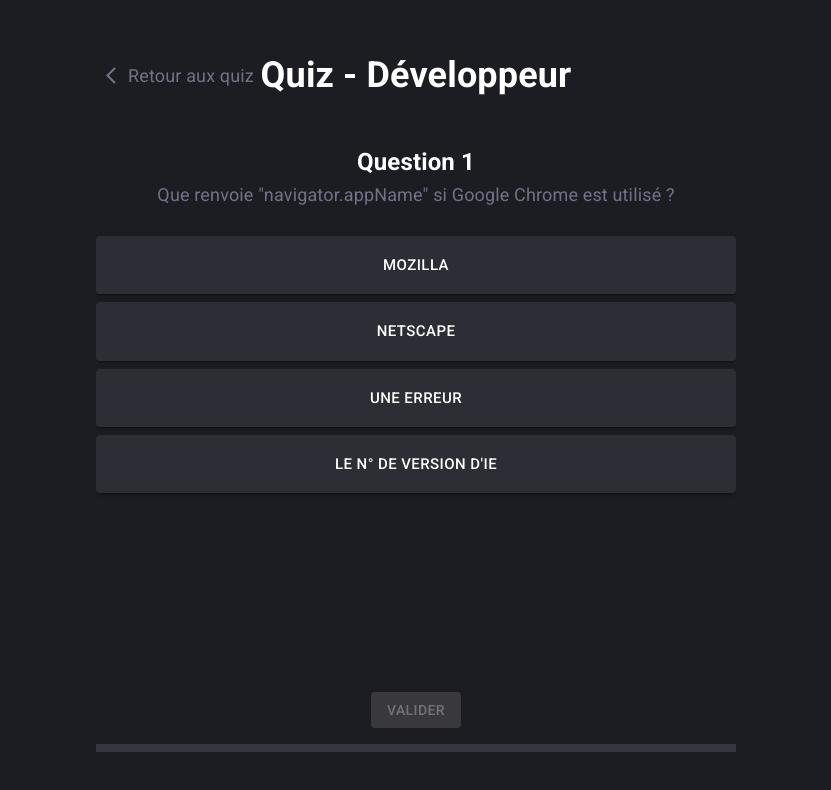
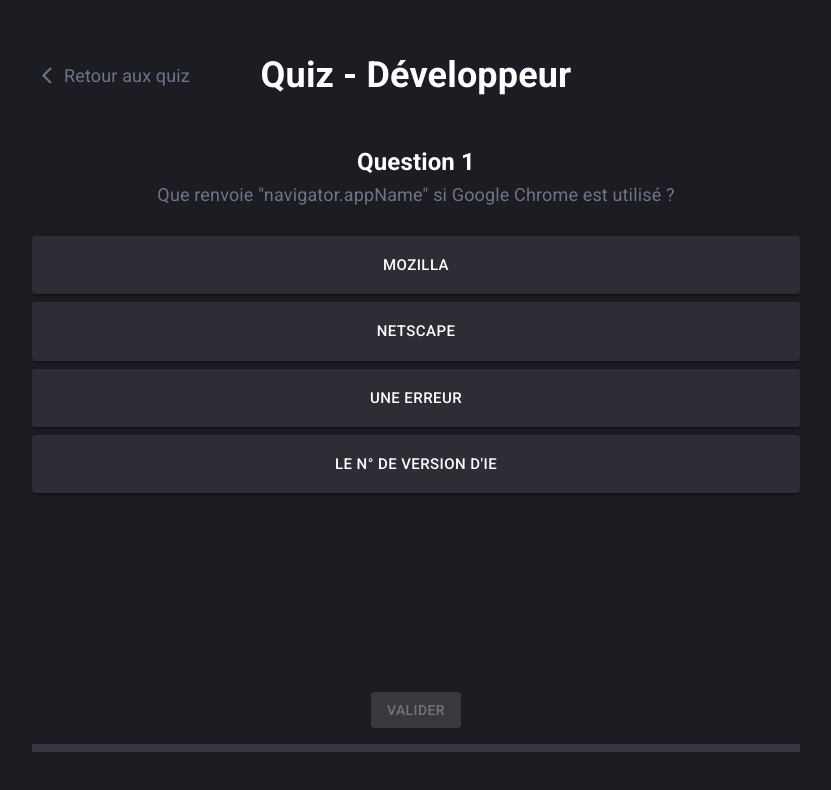
Before and after one commit to MaximilienBEY/48h, a React (Vite) app: page /quiz/developer in a window 1280 px wide. Shown: the top 790 px of the page, without its empty margins (224-1055 px from the left). Built offline with nearby package versions, Linux system fonts and the light colour scheme.

Commit message:
add questions

```diff
--- a/src/components/Question.tsx
+++ b/src/components/Question.tsx
@@ -96,9 +96,12 @@ const main = (${params.join(", ")}) => {
         answers.length === correct?.length && answers.every((a) => correct?.includes(a)),
       )
     } else if (type === "input") {
-      onSubmit(answer.toLowerCase() === question.answer!.toLowerCase())
+      onSubmit(answer.trim().toLowerCase() === question.answer!.trim().toLowerCase())
     } else if (type === "code") {
       const content = answer.split("\n").slice(1, -1).join("\n").trim()
+      if (question.forbiddenTerms?.find((f) => content.match(f)))
+        return addAlert("Vous avez utilisé un terme interdit dans votre code.")
+
       const defaultParams = question.tests!.at(0)?.params ?? []
       const params = getParams(defaultParams)
 
--- a/src/components/Quiz.tsx
+++ b/src/components/Quiz.tsx
@@ -66,6 +66,9 @@ const Quiz = ({ title, questions: pQuestions }: QuizProps) => {
         width: 1000,
         maxWidth: "50vw",
         margin: "0 auto",
+        [theme.breakpoints.down("xl")]: { maxWidth: "60vw" },
+        [theme.breakpoints.down("lg")]: { maxWidth: "70vw" },
+        [theme.breakpoints.down("md")]: { maxWidth: "80vw" },
       }}
     >
       <Box
--- a/src/views/Quiz/Developer.tsx
+++ b/src/views/Quiz/Developer.tsx
@@ -153,6 +153,268 @@ const main = (array, callback) => {
 }
           `.trim(),
         },
+        {
+          title: "Question 10",
+          description:
+            "Quel est l'opérateur qui permet de savoir le type de la variable en js ?",
+          choices: [
+            { id: "typeof", label: "typeof", isCorrect: true },
+            { id: "instanceof", label: "instanceof" },
+            { id: "oftype", label: "oftype" },
+            { id: "keyof", label: "keyof" },
+          ],
+        },
+        {
+          title: "Question 11",
+          description: "Quelles sont les variables 'Super Global' en php ?",
+          choices: [
+            { id: "get", label: "$_GET", isCorrect: true },
+            { id: "admin", label: "$_ADMIN" },
+            { id: "session", label: "$_SESSION", isCorrect: true },
+            { id: "files", label: "$_FILES", isCorrect: true },
+          ],
+        },
+        {
+          title: "Question 12",
+          description:
+            "Recréez la fonction trim() sans utilisé trim(), trimEnd() et trimStart().",
+          tests: [
+            {
+              params: [" both ", " ", " left", "right "],
+              expected: ["both", "", "left", "right"],
+            },
+          ],
+          forbiddenTerms: [/trim/g, /trimEnd/g, /trimStart/g],
+          response: `
+const main = (str) => {
+  return str.replace(/^\\s+|\\s+$/g, '')
+}
+          `.trim(),
+        },
+        {
+          title: "Question 13",
+          description:
+            "Comment rendre un code comme sur l'image (lien de l'image: https://fr.w3docs.com/uploads/media/default/0001/02/8f6451c9f351a5ec7a645c5503d1dd9d08b8bb7e.png)",
+          choices: [
+            { id: "code", label: "<code></code>" },
+            { id: "style", label: "<style></style>" },
+            { id: "pre", label: "<pre></pre>", isCorrect: true },
+            { id: "dd", label: "<dd></dd>" },
+          ],
+        },
+        {
+          title: "Question 14",
+          description: 'Que représente ":" dans ce script ":href="url"" en vuejs ?',
+          choices: [
+            { id: "for", label: "v-for" },
+            { id: "bind", label: "v-bind", isCorrect: true },
+            { id: "if", label: "v-if" },
+            { id: "on", label: "v-on", isCorrect: true },
+          ],
+        },
+        {
+          title: "Question 15",
+          description: "Quelles sont les méthodes HTTP ?",
+          choices: [
+            {
+              id: "crud",
+              label: "GET, HEAD, POST, PUT, DELETE, CONNECT, OPTIONS, TRACE, PATCH",
+              isCorrect: true,
+            },
+            {
+              id: "error",
+              label: "PING, SYNC, DISCONNECT, REFRESH, REBOOT, DOWNLOAD, UPLOAD, ABORT.",
+            },
+            {
+              id: "error2",
+              label: "LOGIN, LOGOUT, SAVE, RETRIEVE, QUERY, RESET, FETCH, SEND.",
+            },
+            {
+              id: "error3",
+              label:
+                "REQUEST, RESPONSE, PUBLISH, SUBSCRIBE, NOTIFY, ACKNOWLEDGE, POLL, PUSH",
+            },
+          ],
+        },
+        {
+          title: "Question 16",
+          description:
+            "La méthode ___ exige une représentation de la ressource désignée. \nLes requêtes ___ doivent seulement servir à récupérer des données.",
+          choices: [
+            { id: "get", label: "GET", isCorrect: true },
+            { id: "post", label: "POST" },
+            { id: "delete", label: "DELETE" },
+            { id: "patch", label: "PATCH" },
+          ],
+        },
+        {
+          title: "Question 17",
+          description: "Recréez la fonction .reduce() en utilisant une boucle for.",
+          tests: [
+            {
+              params: [[1, 2, 3], (x: number, y: number) => x + y],
+              expected: 6,
+            },
+            {
+              params: [[1, 2, 3], (x: number, y: number) => x * y],
+              expected: 6,
+            },
+            {
+              params: [["a", "b", "c"], (x: string, y: string) => x + y],
+              expected: "abc",
+            },
+          ],
+          forbiddenTerms: [/\.reduce/g, /forEach/g],
+          response: `
+const main = (array, callback) => {
+  let result = array[0]
+  for (let i = 1; i < array.length; i++) {
+    result = callback(result, array[i])
+  }
+  return result
+}
+          `.trim(),
+        },
+        {
+          title: "Question 18",
+          description:
+            "Lorsque j'utilise HTTP, qui peut avoir accès aux données échangées ?",
+          choices: [
+            {
+              id: "Le client web (navigateur)",
+              label: "Le client web (navigateur)",
+              isCorrect: true,
+            },
+            {
+              id: "Le serveur Web distant",
+              label: "Le serveur Web distant",
+              isCorrect: true,
+            },
+            {
+              id: "Les personnes qui inspectent le trafic sur le réseau",
+              label: "Les personnes qui inspectent le trafic sur le réseau",
+              isCorrect: true,
+            },
+            {
+              id: "Mon fournisseur d'accès à Internet",
+              label: "Mon fournisseur d'accès à Internet",
+              isCorrect: true,
+            },
+          ],
+        },
+        {
+          title: "Question 19",
+          description:
+            "Lorsque j'utilise HTTPS, qui peut avoir accès aux données échangées ?",
+          choices: [
+            {
+              id: "Le client web (navigateur)",
+              label: "Le client web (navigateur)",
+              isCorrect: true,
+            },
+            {
+              id: "Le serveur Web distant",
+              label: "Le serveur Web distant",
+              isCorrect: true,
+            },
+            {
+              id: "Les personnes qui inspectent le trafic sur le réseau",
+              label: "Les personnes qui inspectent le trafic sur le réseau",
+            },
+            {
+              id: "Mon fournisseur d'accès à Internet",
+              label: "Mon fournisseur d'accès à Internet",
+            },
+          ],
+        },
+        {
+          title: "Question 20",
+          description:
+            "Quels usages non légitime les autorités de certification pourraient avoir de leur pouvoir ?",
+          choices: [
+            {
+              id: "Créer des certificats usurpant l'identité d'autres sites",
+              label: "Créer des certificats usurpant l'identité d'autres sites",
+              isCorrect: true,
+            },
+            {
+              id: "Permettre, par manque de sécurisation de ses certificats, à des pirates d'obtenir la possibilité de créer des certificats eux-mêmes",
+              label:
+                "Permettre, par manque de sécurisation de ses certificats, à des pirates d'obtenir la possibilité de créer des certificats eux-mêmes",
+              isCorrect: true,
+            },
+            {
+              id: "Désactiver l'accès à un site web dans un navigateur",
+              label: "Désactiver l'accès à un site web dans un navigateur",
+            },
+          ],
+        },
+        {
+          title: "Question 21",
+          description:
+            "Lequels des éléments suivants ne sont pas des frameworks d'applications web Node.js?",
+          choices: [
+            { id: "Aurelie", label: "Aurelie", isCorrect: true },
+            { id: "Geddy", label: "Geddy" },
+            { id: "Cassandra", label: "Cassandra" },
+            { id: "Beatrice", label: "Beatrice", isCorrect: true },
+          ],
+        },
+        {
+          title: "Question 22",
+          description:
+            "Quelle est la meilleure pratique à appliquer dans votre code pour améliorer les performances de votre application ?",
+          choices: [
+            {
+              id: "Utiliser la compression gzip.",
+              label: "Utiliser la compression gzip.",
+              isCorrect: true,
+            },
+            {
+              id: "Ne pas utiliser de fonctions synchrones.",
+              label: "Ne pas utiliser de fonctions synchrones.",
+            },
+            {
+              id: "Faire la journalisation correctement.",
+              label: "Faire la journalisation correctement.",
+            },
+            {
+              id: "Gérer les exceptions correctement.",
+              label: "Gérer les exceptions correctement.",
+            },
+          ],
+        },
+        {
+          title: "Question 23",
+          description:
+            "Lequel des éléments suivants est utilisé pour tester si deux nœuds sont égaux ?",
+          choices: [
+            { id: "==", label: "==" },
+            { id: "equal()", label: "equal()" },
+            { id: "isEqualNode()", label: "isEqualNode()", isCorrect: true },
+          ],
+        },
+        {
+          title: "Question 24",
+          description:
+            "Lequel des éléments suivants est utilisé pour tester si deux nœuds sont égaux ?",
+          choices: [
+            { id: "Applications à page unique", label: "Applications à page unique" },
+            {
+              id: "Applications basées sur des APIs JSON",
+              label: "Applications basées sur des APIs JSON",
+            },
+            {
+              id: "Applications à usage intensif du CPU",
+              label: "Applications à usage intensif du CPU",
+              isCorrect: true,
+            },
+            {
+              id: "Applications en temps réel à forte intensité de données (DIRT)",
+              label: "Applications en temps réel à forte intensité de données (DIRT)",
+            },
+          ],
+        },
       ]}
     />
   )
```
